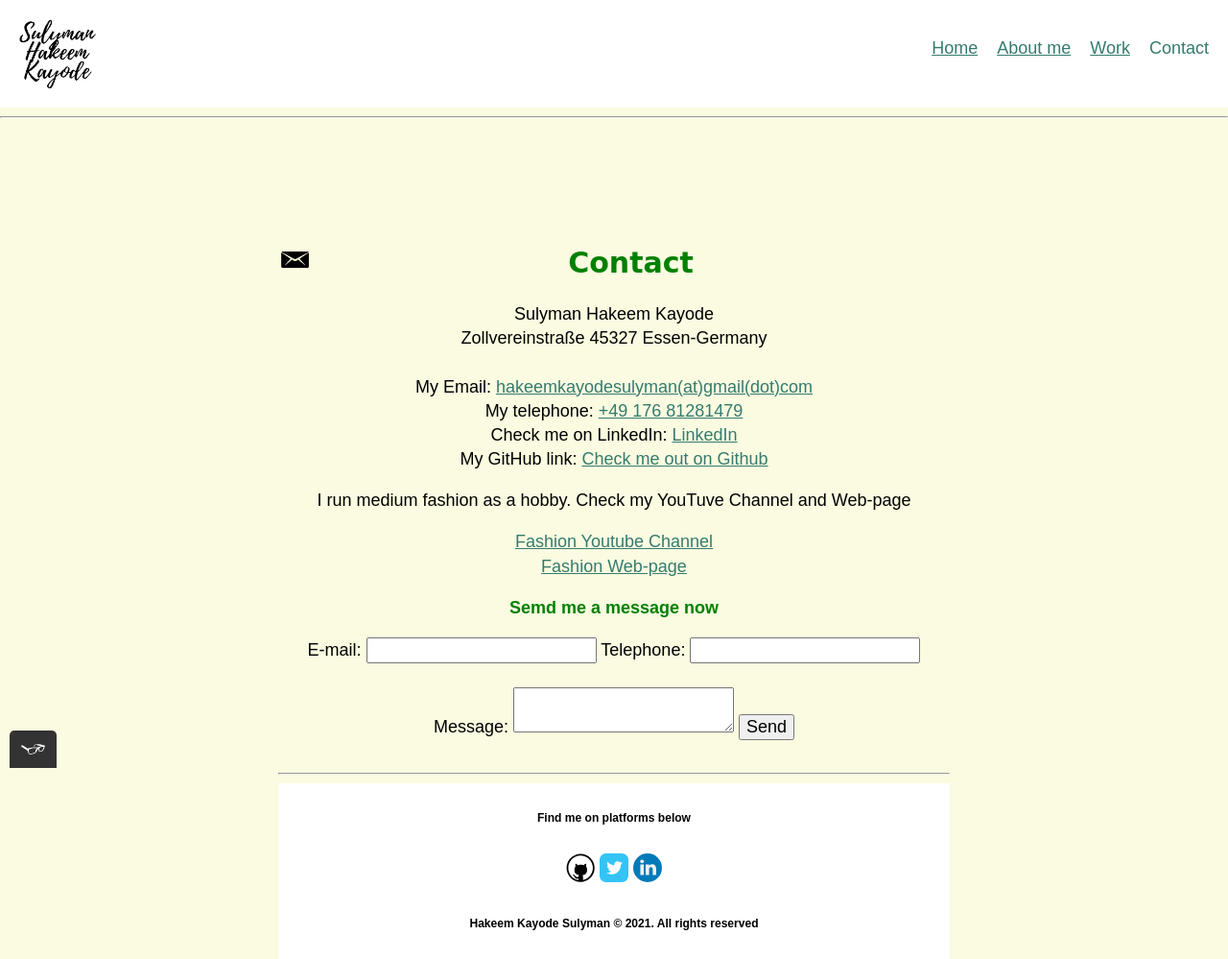
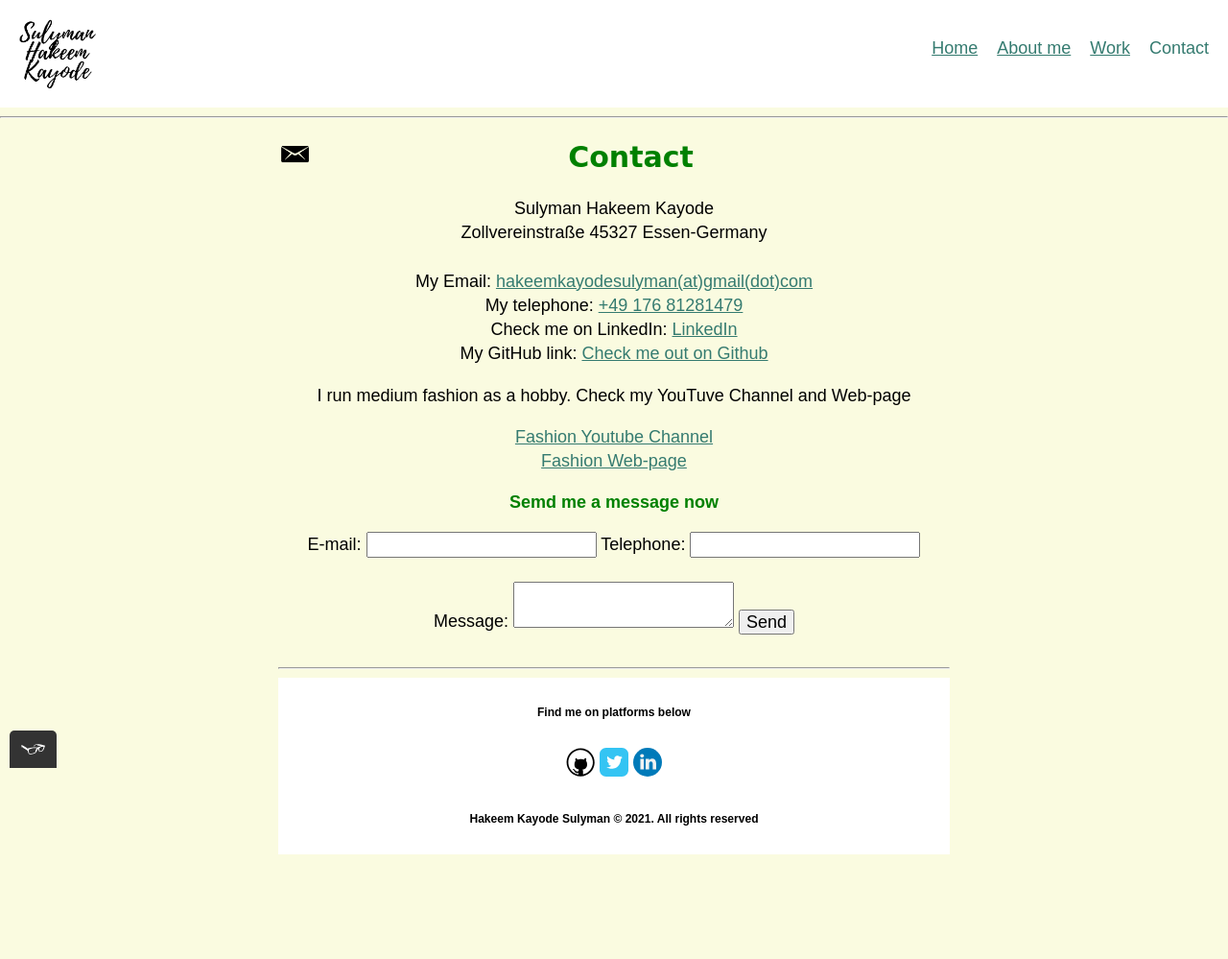
Before and after one commit to haksuly1/portfolio, a plain HTML site: page contact.html in a window 1280 px wide. Shown: the whole page at 96% size. After the commit the page ends 890 px from the top, so only its background shows below. Drawn offline with nearby package versions, Linux system fonts and the light colour scheme.

Commit message:
Update contact.html
edited contact.html

```diff
--- a/contact.html
+++ b/contact.html
@@ -34,7 +34,6 @@
 <hr>
 
 <div id="page-container">
-  <br /><br /><br /><br />
   <div class="contact">
     <img src="img/email-icon.png" alt="email-icon" style="float: left; width: 5%; height: 5%" />
     <h1 id="contact">Contact</h1>
@@ -75,7 +74,6 @@
   <footer class="page-footer">
     <div class="social-media">
       <h6>Find me on platforms below</h6>
-      <div class="social-media">
       <a href="https://github.com/haksuly1/"> <img src="img/github_icon.svg" target="_blank" alt="Github"></a>
       <a href="https://twitter.com/haksuly1/"> <img src="img/twitter_icon.svg" target="_blank" alt="Twitter"></a>
       <a href="https://linkedin.com/in/hakeem-sulyman-a34b6b86/"> <img src="img/linkedin_icon.svg" target="_blank"
```
Lines whose indentation alone changed are shown as unchanged.
